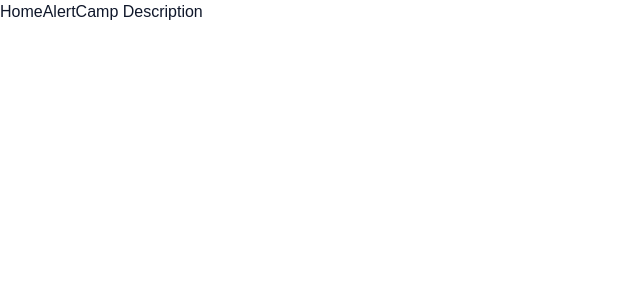
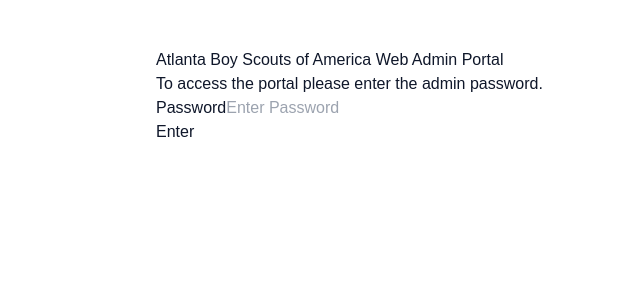
Before and after one commit to victorluizgomes/boy-scouts-admin-portal-fe, a React (Create React App) app: page /password in a window 1280 px wide. Shown: the top 300 px of the page, without its empty margins (0-640 px from the left). Built offline with nearby package versions, Linux system fonts and the light colour scheme.

Commit message:
Add simple Password Page

```diff
--- a/package.json
+++ b/package.json
@@ -23,6 +23,7 @@
     "@types/react-dom": "^18.2.0",
     "@types/react-router-dom": "^5.3.3",
     "autoprefixer": "^10.4.15",
+    "bcryptjs": "^2.4.3",
     "class-variance-authority": "^0.7.0",
     "clsx": "^2.0.0",
     "date-fns": "^2.30.0",
@@ -60,5 +61,8 @@
       "last 1 firefox version",
       "last 1 safari version"
     ]
+  },
+  "devDependencies": {
+    "@types/bcryptjs": "^2.4.5"
   }
 }
--- a/src/App.tsx
+++ b/src/App.tsx
@@ -1,11 +1,14 @@
 import React from 'react';
 import './App.css';
+import { AuthProvider } from './context/AuthContext';
 import Routes from './routes/Routes';
 
 function App() {
   return (
     <div className="App">
-      <Routes />
+      <AuthProvider>
+        <Routes />
+      </AuthProvider>
     </div>
   );
 }
--- a/src/components/CampDescriptionForm.tsx
+++ b/src/components/CampDescriptionForm.tsx
@@ -2,9 +2,6 @@
 import { zodResolver } from "@hookform/resolvers/zod"
 import * as z from "zod"
 import { useForm } from 'react-hook-form';
-import { CalendarIcon } from "lucide-react"
-import { format } from "date-fns"
-import { cn } from "../utils/Utils"
 import {
   Form,
   FormControl,
--- /dev/null
+++ b/src/context/AuthContext.tsx
@@ -0,0 +1,43 @@
+import React, { createContext, useContext, useState } from "react";
+
+interface AuthContextProps {
+  isAuthenticated: boolean;
+  login: () => void;
+  logout: () => void;
+}
+
+const AuthContext = createContext<AuthContextProps | undefined>(undefined);
+
+interface AuthProviderProps {
+  children: React.ReactNode;
+}
+
+export const AuthProvider: React.FC<AuthProviderProps> = ({ children }) => {
+  const [isAuthenticated, setIsAuthenticated] = useState<boolean>(() => {
+    return !!sessionStorage.getItem('auth');
+  });
+
+  const login = () => {
+    setIsAuthenticated(true);
+    sessionStorage.setItem('auth', 'true');
+  };
+
+  const logout = () => {
+    setIsAuthenticated(false);
+    sessionStorage.removeItem('auth');
+  };
+
+  return (
+    <AuthContext.Provider value={{ isAuthenticated, login, logout }}>
+      {children}
+    </AuthContext.Provider>
+  );
+};
+
+export const useAuth = () => {
+  const context = useContext(AuthContext);
+  if (!context) {
+    throw new Error("useAuth must be used within an AuthProvider");
+  }
+  return context;
+};
--- /dev/null
+++ b/src/pages/PasswordPage.tsx
@@ -0,0 +1,52 @@
+import React, { useState } from "react";
+import bcrypt from "bcryptjs";
+import { useAuth } from "../context/AuthContext";
+import { Input } from "../components/ui/Input";
+import { Button } from "../components/ui/Button";
+import { Label } from "../components/ui/Label";
+
+const PasswordPage: React.FC = () => {
+  const [password, setPassword] = useState<string>("");
+  const { login } = useAuth();
+
+  const hashedStoredPassword =
+    "$2a$10$O4kiEk7rtDtjLW5.l3v.6O5fOIZwmUgtKyaGEi1ibHL7Y/X2yReum";
+
+  const handleLogin = () => {
+    if (bcrypt.compareSync(password, hashedStoredPassword)) {
+      login();
+    } else {
+      alert("Wrong password!");
+      setPassword("");
+    }
+  };
+
+  return (
+    <div>
+      <h1 className="text-3xl font-bold text-center mb-4">
+        Atlanta Boy Scouts of America Web Admin Portal
+      </h1>
+      <p className="text-muted-foreground text-center text-xl mb-28">
+        To access the portal please enter the admin password.
+      </p>
+
+      <div className="flex flex-col justify-center items-center w-full gap-4">
+        <div className="w-[20rem] flex flex-col gap-4">
+          <div className="grid w-[20rem] gap-3">
+            <Label htmlFor="password">Password</Label>
+            <Input
+              placeholder="Enter Password"
+              id="password"
+              type="password"
+              value={password}
+              onChange={(e) => setPassword(e.target.value)}
+            />
+          </div>
+          <Button onClick={handleLogin}>Enter</Button>
+        </div>
+      </div>
+    </div>
+  );
+};
+
+export default PasswordPage;
--- a/src/routes/Routes.tsx
+++ b/src/routes/Routes.tsx
@@ -1,20 +1,38 @@
-import React from 'react';
-import { BrowserRouter as Router, Route, Switch } from 'react-router-dom';
-import Home from '../pages/Home';
-import CreateAlert from '../pages/CreateAlert';
-import CreateCampDescription from '../pages/CreateCampDescription';
-import Navigation from '../components/Navigation';
+import React from "react";
+import {
+  BrowserRouter as Router,
+  Route,
+  Switch,
+  Redirect,
+} from "react-router-dom";
+import Home from "../pages/Home";
+import CreateAlert from "../pages/CreateAlert";
+import CreateCampDescription from "../pages/CreateCampDescription";
+import PasswordPage from "../pages/PasswordPage";
+import Navigation from "../components/Navigation";
+import { useAuth } from "../context/AuthContext";
 
 const Routes: React.FC = () => {
+  const { isAuthenticated } = useAuth();
+
   return (
     <Router>
-      <Navigation />
-      <div className='page-container-wrapper'>
-        <div className='page-container'>
+      {isAuthenticated ? <Navigation /> : null}
+      <div className="page-container-wrapper">
+        <div className="page-container">
           <Switch>
-              <Route path="/" exact component={Home} />
-              <Route path="/alert" component={CreateAlert} />
-              <Route path="/camp-description" component={CreateCampDescription} />
+            <Route path="/" exact>
+              {isAuthenticated ? <Home /> : <Redirect to="/password" />}
+            </Route>
+            <Route path="/alert">
+              {isAuthenticated ? <CreateAlert /> : <Redirect to="/password" />}
+            </Route>
+            <Route path="/camp-description">
+              {isAuthenticated ? <CreateCampDescription /> : <Redirect to="/password" />}
+            </Route>
+            <Route path="/password">
+              {isAuthenticated ? <Redirect to="/" /> : <PasswordPage />}
+            </Route>
           </Switch>
         </div>
       </div>
```
Also changed, not shown: 2 other files (tests, documents, lock files or other folders).
